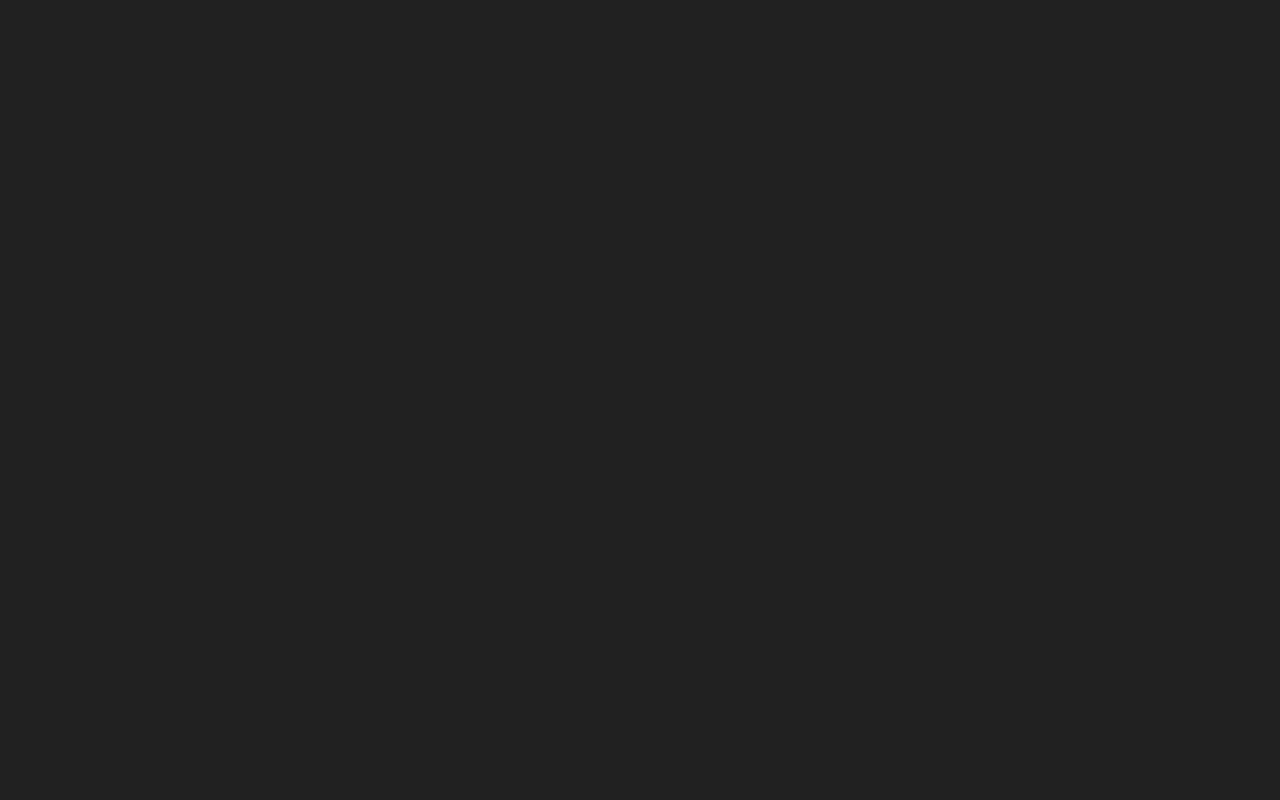
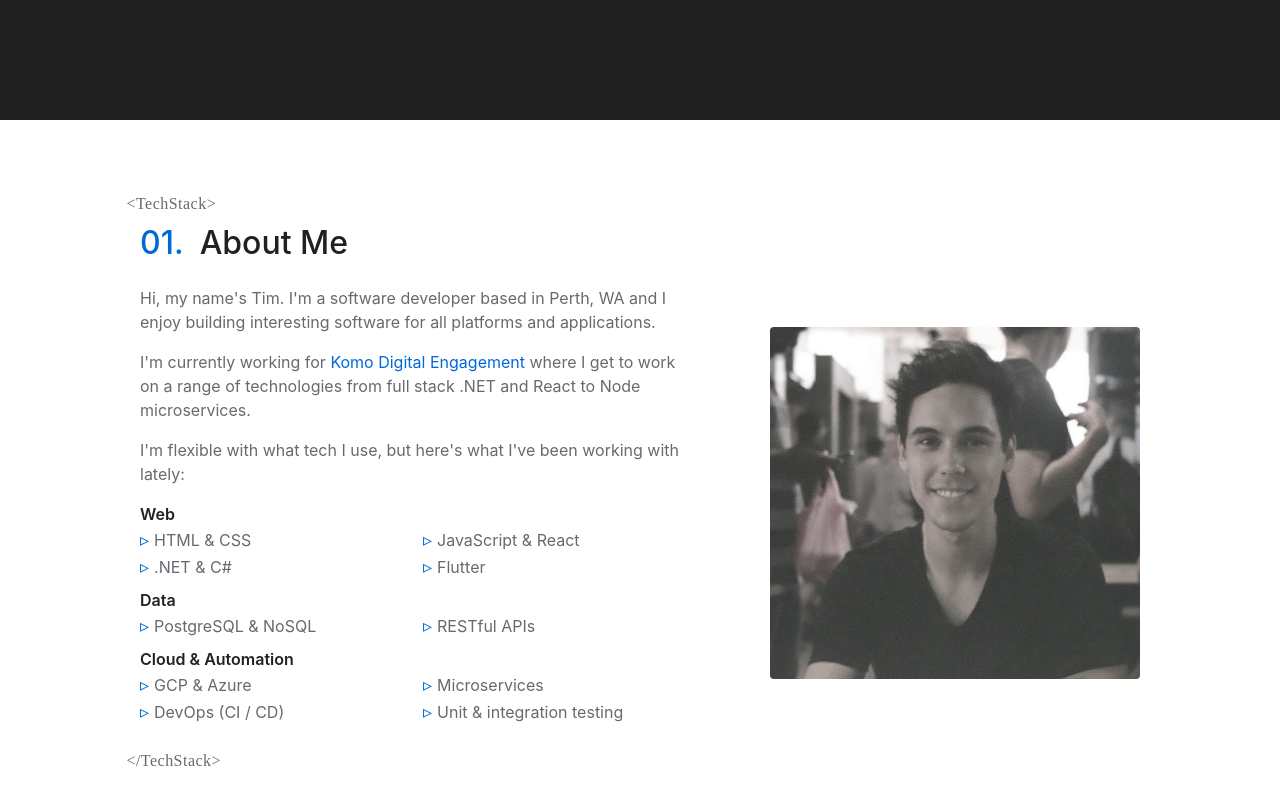
Before and after one commit to timeitel/portfolio, a Next.js app: page / in a window 1280 px wide. Shown: the part 680-1480 px from the top of the page. Built offline with nearby package versions, Linux system fonts and the light colour scheme; a web font is replaced by a local one.

Commit message:
wip: fade in sections

```diff
--- a/modules/About/About.tsx
+++ b/modules/About/About.tsx
@@ -1,9 +1,9 @@
+import { useTheme } from "@emotion/react";
+import { useIntersectionObserver } from "@hooks";
 import { Link, List, Section } from "common/components";
+import React, { FC, useRef } from "react";
+import { animated, useSpring } from "react-spring";
 import { StyledContainer, StyledImageContainer, StyledList } from "./styled";
-import { useTheme } from "@emotion/react";
-import React, { FC, RefObject, useRef } from "react";
-import { useFadeUp, useIntersectionObserver } from "@hooks";
-import { animated } from "react-spring";
 
 interface Props {}
 
@@ -11,12 +11,18 @@ export const About: FC<Props> = () => {
   const {
     color: { grey800, blue600 },
   } = useTheme();
+
   const aboutRef: any = useRef();
   const dataRef = useIntersectionObserver(aboutRef);
-  const { fadeUpStyle } = useFadeUp();
+  const fadeUpStyle = useSpring({
+    opacity: dataRef?.isIntersecting ? 1 : 0,
+    transform: dataRef?.isIntersecting
+      ? `translate3d(0, ${0}px, 0)`
+      : `translate3d(0, ${50}px, 0)`,
+  });
   return (
-    <animated.div style={fadeUpStyle}>
-      <Section id="about" backgroundColor="whitePrimary">
+    <Section id="about" backgroundColor="whitePrimary">
+      <animated.div style={fadeUpStyle}>
         <StyledContainer>
           <hgroup className="about-open-tag">
             <h3 className="section__subtitle" style={{ color: grey800 }}>
@@ -104,10 +110,7 @@ export const About: FC<Props> = () => {
             </StyledImageContainer>
           </div>
         </StyledContainer>
-      </Section>
-    </animated.div>
+      </animated.div>
+    </Section>
   );
 };
-function LegacyRef<T>() {
-  throw new Error("Function not implemented.");
-}
--- a/modules/Landing/Landing.tsx
+++ b/modules/Landing/Landing.tsx
@@ -1,6 +1,5 @@
-import { PrimaryButton } from "@components/Button";
 import { useFadeUp, useReveal } from "@hooks";
-import React, { FC, useState } from "react";
+import React, { FC } from "react";
 import { useChain } from "react-spring";
 import { IntroBackground } from "./IntroBackground";
 import { IntroForeground } from "./IntroForeground";
```
